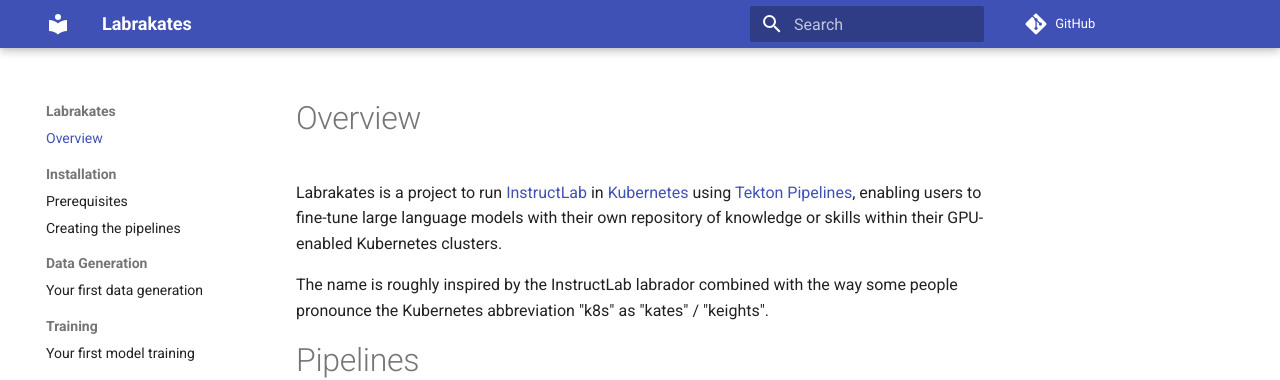
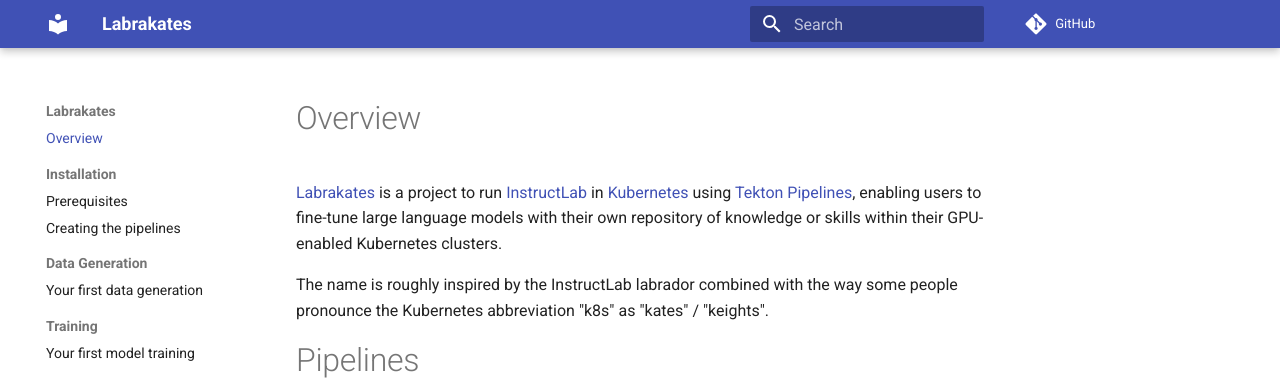
Before and after one commit to labrakates/labrakates.github.io, an MkDocs documentation site: the page built from docs/index.md, in a window 1280 px wide and 1036 px high. Shown: the top 380 px of the window. Built offline with MkDocs 1.6.1 and Material for MkDocs 9.7.7, drawn with Linux system fonts in a browser that asks for light colours; comment, search, counter and statistics services are not loaded; part of the change alters nothing that is shown.

```diff
--- a/docs/index.md
+++ b/docs/index.md
@@ -1,7 +1,8 @@
 # Overview
 
-Labrakates is a project to run [InstructLab](https://instructlab.ai/)
-in [Kubernetes](https://kubernetes.io/) using [Tekton
+[Labrakates](https://github.com/labrakates/pipelines) is a project to
+run [InstructLab](https://instructlab.ai/) in
+[Kubernetes](https://kubernetes.io/) using [Tekton
 Pipelines](https://tekton.dev/), enabling users to fine-tune large
 language models with their own repository of knowledge or skills
 within their GPU-enabled Kubernetes clusters.
```
